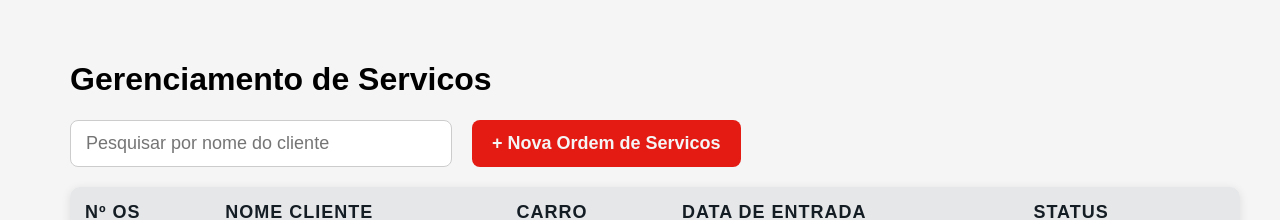
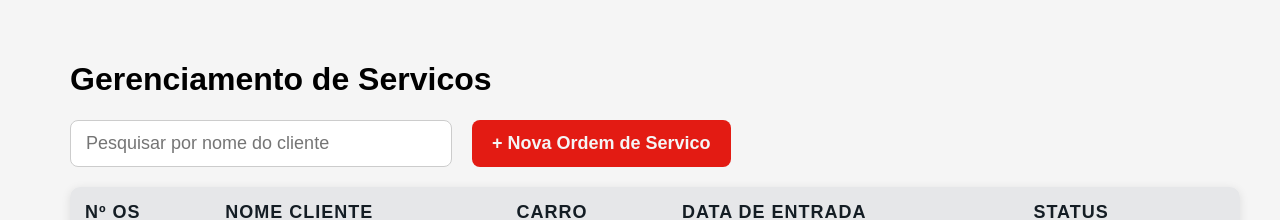
Before and after one commit to grupo-PI-09/Frontend, a React (Vite) app in the folder rr-maxx/: page / in a window 1280 px wide. Shown: the top 220 px of the page. Built offline with nearby package versions, Linux system fonts and the light colour scheme.

Commit message:
atualizando

```diff
--- a/rr-maxx/src/componentes/ordemServico.jsx
+++ b/rr-maxx/src/componentes/ordemServico.jsx
@@ -9,7 +9,7 @@ export function OrdemServico() {
                         <input type="text" id="inputSearch" placeholder="Pesquisar por nome do cliente" />
                     </div>
                     <button className="btn-new-client" type="button">
-                        + Nova Ordem de Servicos
+                        + Nova Ordem de Servico
                     </button>
                 </div>
 
```
